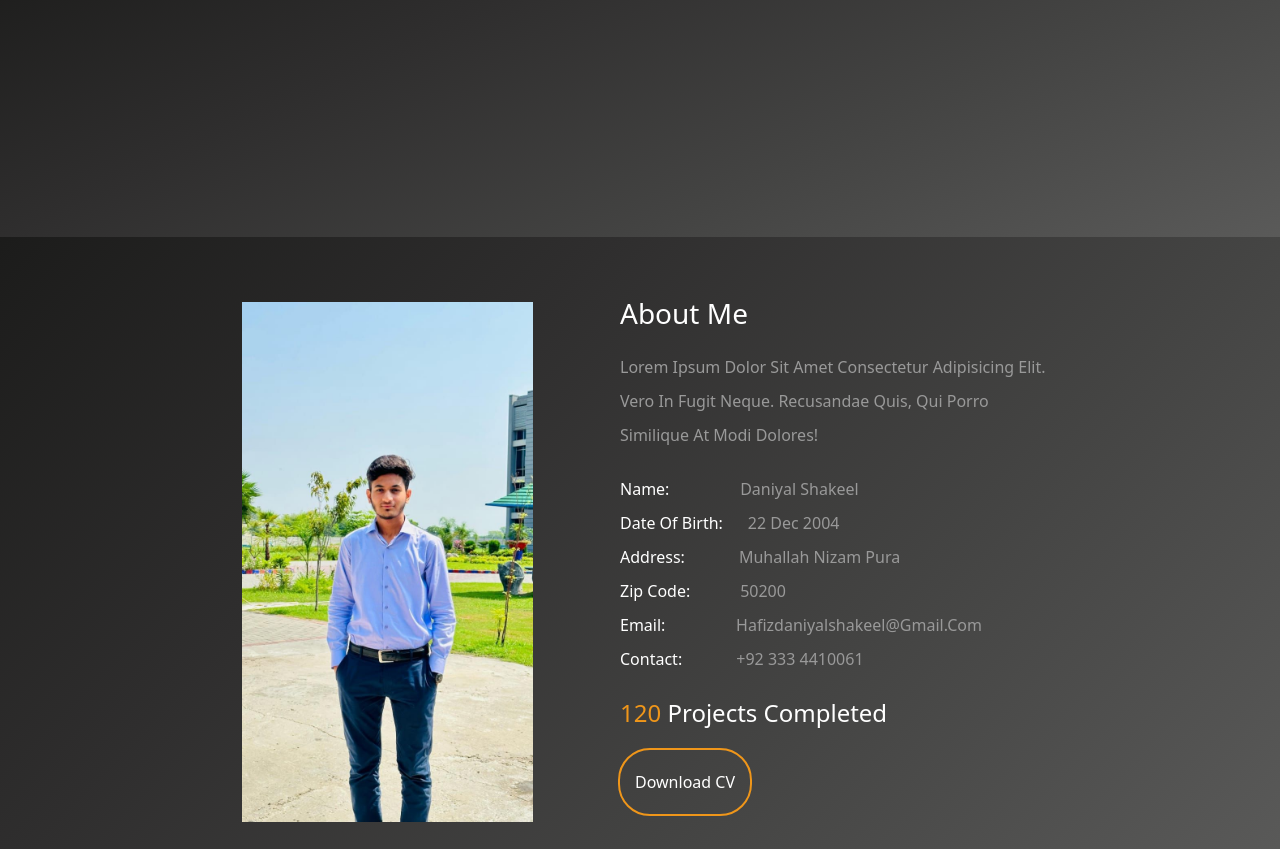
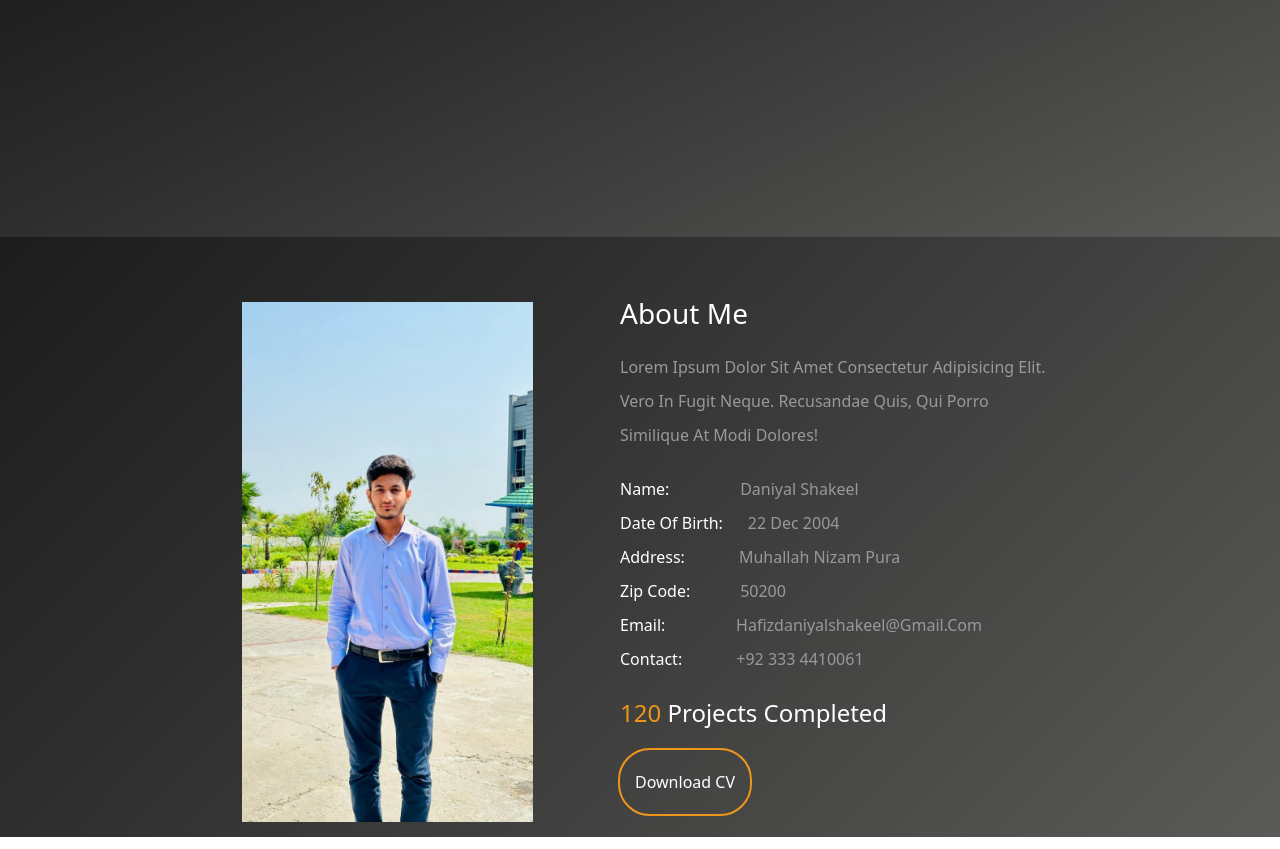
Before and after one commit to unikalnix/portfolioWebsite, a plain HTML site: page index.html in a window 1280 px wide. Shown: the part 451-1300 px from the top of the page. Drawn offline with nearby package versions, Linux system fonts and the light colour scheme.

Commit message:
Update style.css

```diff
--- a/style.css
+++ b/style.css
@@ -296,6 +296,9 @@ body {
   }
 }
 @media only screen and (min-width: 320px) {
+  .section-2{
+    height:600px;
+  }
   .myPictureContainer > img {
     width: -webkit-fill-available;
   }
```
